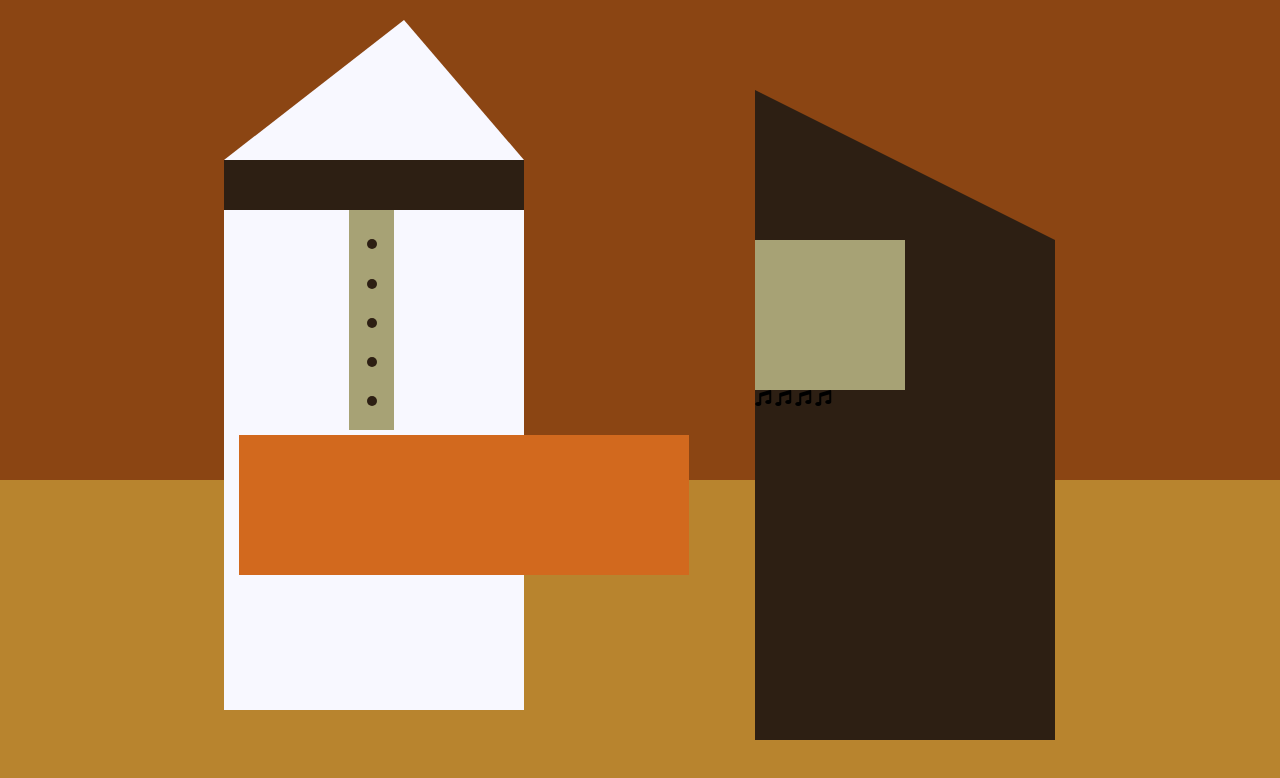
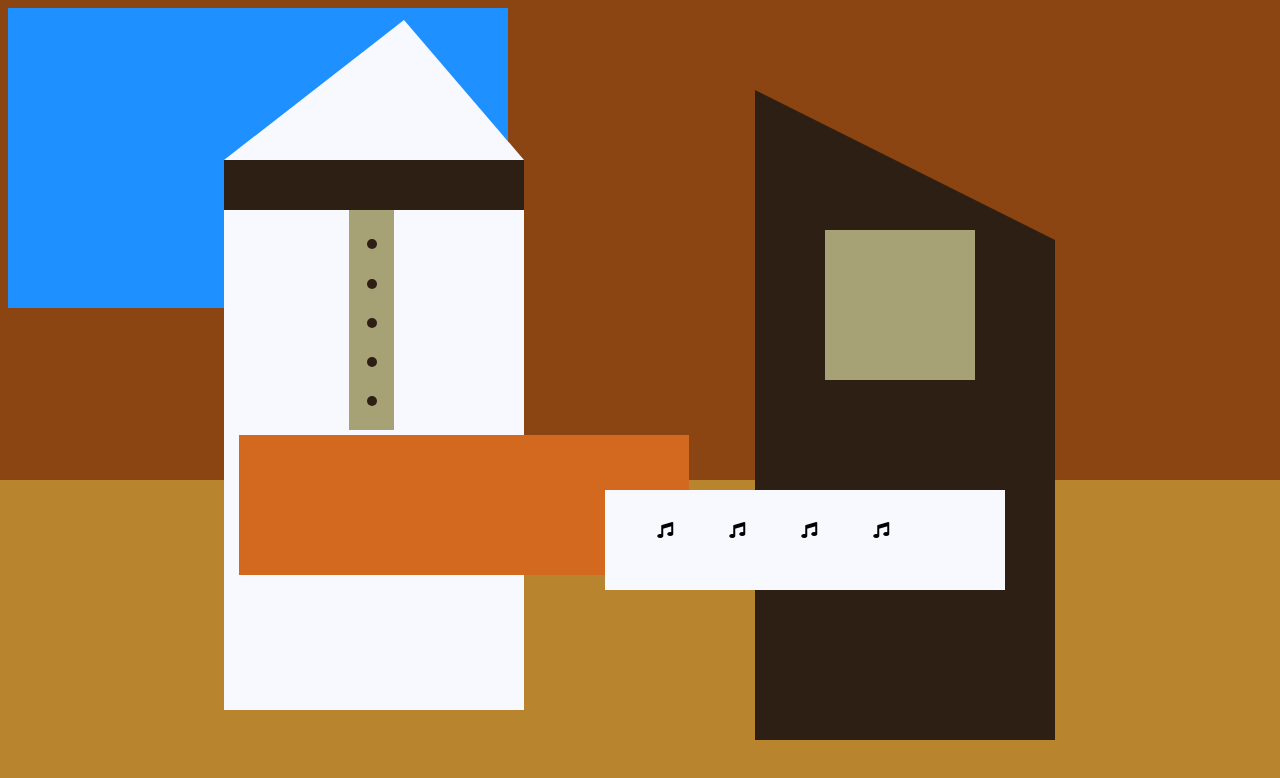
Before and after one commit to Yinkusadel/12-fcc-picasso-painting, a website: page index.html in a window 1280 px wide. Drawn offline with Linux system fonts and the light colour scheme.

Commit message:
add complete solution ti picasso painting project

```diff
--- a/index.html
+++ b/index.html
@@ -38,6 +38,8 @@
           <i class="fas fa-music"></i>
         </div>
       </div>
+      <div class="blue" id="blue-left"></div>
+      <div class="blue" id="blue-right"></div>
     </div>
   </body>
 </html>
--- a/styles.css
+++ b/styles.css
@@ -98,8 +98,36 @@ body{
     left: 0;
   }
 
-  #gray-mask{
-    width : 150px;
-    height :150px;
-    background-color:rgb(167, 162, 117);
+  #gray-mask {
+    width: 150px;
+    height: 150px;
+    background-color: rgb(167, 162, 117);
+    position: absolute;
+    top: -10px;
+    left: 70px;
   }
+
+  #white-paper {
+    width: 400px;
+    height: 100px;
+    background-color: GhostWhite;
+    position: absolute;
+    top: 250px;
+    left: -150px;
+    z-index:1;
+  }
+
+  .fa-music{
+    display :inline-block;
+    margin-top:8%;
+    margin-left:13%;
+  }
+
+  .blue {
+    background-color: #1E90FF;
+  }
+
+  #blue-left{
+    width :500px;
+    height :300px;
+  }
```
